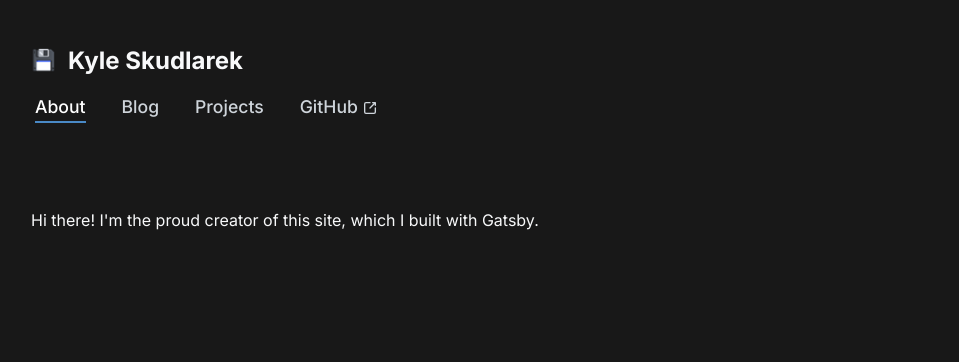
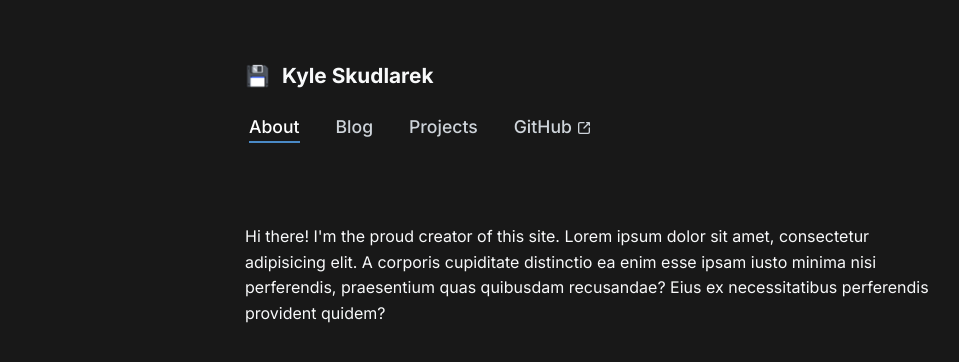
Before and after one commit to KyleSkudlarek/kyleskudlarek.com, a Gatsby site: page /about in a window 1280 px wide. Shown: the whole page, without its empty margins (45-1004 px from the left). Built offline with nearby package versions, Linux system fonts and the light colour scheme; Gatsby itself is replaced by a stand-in of ours.

Commit message:
added lorem ipsur and styling

```diff
--- a/src/assets/ExternalLinkIcon.js
+++ b/src/assets/ExternalLinkIcon.js
@@ -8,6 +8,7 @@ const StyledSvg = styled.svg`
   align-self: center;
   padding-left: 0.25rem;
   vertical-align: middle;
+  //flex: 0 0 100%;
 `;
 
 export const ExternalLinkIcon = () => {
--- a/src/components/Navigation.js
+++ b/src/components/Navigation.js
@@ -10,7 +10,7 @@ import floppyLogo from "../assets/floppylogo.png";
 const NavigationSection = styled.section`
   width: 100%;
   display: flex;
-  margin-top: 3rem;
+  margin-top: 4rem;
 `;
 
 const NavContainer = styled.div`
@@ -26,11 +26,8 @@ const NavLinkBrand = styled(props => <Link {...props} />)`
 
   align-items: center;
   gap: 0.5rem;
-  font-size: 1.5rem;
+  font-size: 1.3rem;
   font-weight: 700;
-  color: var(--navbar-color);
-  margin: 0;
-  //padding: 0.4rem 0.5rem;
   background: var(--theme-button-background);
   color: var(--theme-button-color);
   display: inline-flex;
@@ -40,8 +37,7 @@ const NavLinkBrand = styled(props => <Link {...props} />)`
   border-radius: var(--border-radius);
   margin-right: 0.5rem;
   text-decoration: none;
-  margin-bottom: 1.25rem;
-
+  margin-bottom: 1.5rem;
 `;
 
 const NavLinkLogo= styled.img`
@@ -84,6 +80,7 @@ const NavLinkText = styled(props => <Link {...props} />)`
 `;
 
 const GithubNavLink = styled(props => <a {...props} />)`
+  //display:inline-block;
   text-decoration: none;
   color: var(--navbar-color);
   font-size: 1.1rem;
--- a/src/components/layout.js
+++ b/src/components/layout.js
@@ -112,22 +112,30 @@ const GlobalStyle = createGlobalStyle`
   }
 `
 
+const FlexLayout = styled.div`
+  //display: flex;
+  //flex-direction: column;
+  //min-height: 100vh;
+  //color: var(--font-color-base);
+`;
+
 const LayoutContainer = styled.div`
   display: flex;
   flex-direction: column;
-  //padding: 1rem 4rem;
+  min-height: 100vh;
+  color: var(--font-color-base);
+  max-width: var(--content-width--medium);
+  padding: 0 1rem;
   min-height: 100vh;
   color: var(--font-color-base);
   margin-left: auto;
   margin-right: auto;
-  max-width: var(--content-width);
-  padding-left: 4rem;
-  padding-right: 2rem;
   font-family: var(--font-family-base);
 `;
 
 const Main = styled.main`
   margin-top: 5rem;
+  max-width: var(--content-width--medium);
 `;
 
 
@@ -145,6 +153,7 @@ const Layout = ({ pageTitle, children }) => {
   return (
     <React.Fragment>
       <GlobalStyle/>
+      <FlexLayout>
       <LayoutContainer>
         <Navigation>
         </Navigation>
@@ -152,6 +161,7 @@ const Layout = ({ pageTitle, children }) => {
           {children}
         </Main>
       </LayoutContainer>
+      </FlexLayout>
     </React.Fragment>
   )
 }
--- a/src/pages/about.js
+++ b/src/pages/about.js
@@ -7,7 +7,11 @@ import Seo from '../components/seo'
 const AboutPage = () => {
     return (
         <Layout pageTitle="About Me">
-            <p>Hi there! I'm the proud creator of this site, which I built with Gatsby.</p>
+            <p>Hi there! I'm the proud creator of this site. Lorem ipsum dolor
+              sit amet, consectetur adipisicing elit. A corporis cupiditate
+              distinctio ea enim esse ipsam iusto minima nisi perferendis,
+              praesentium quas quibusdam recusandae? Eius ex necessitatibus
+              perferendis provident quidem?</p>
         </Layout>
     )
 }
```
